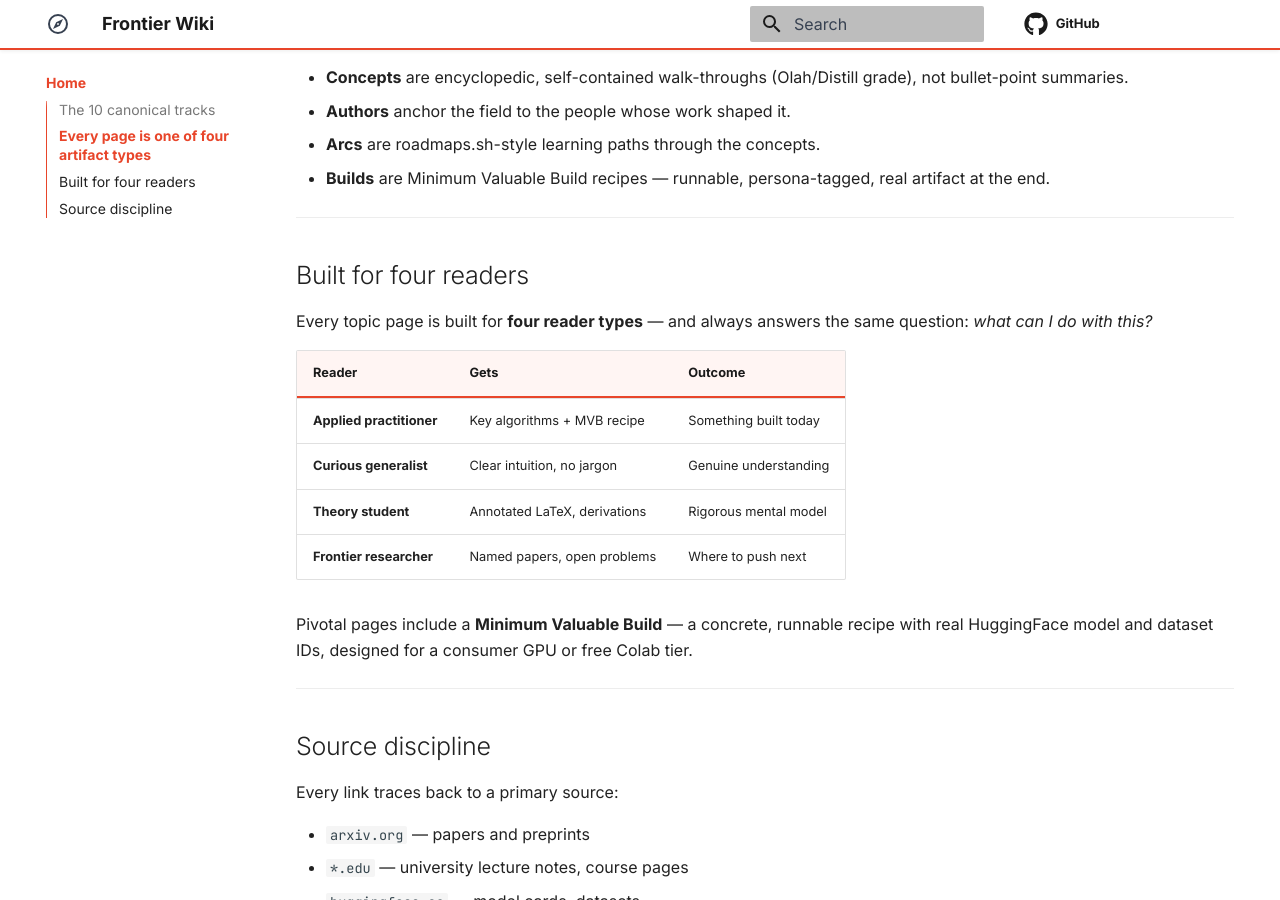
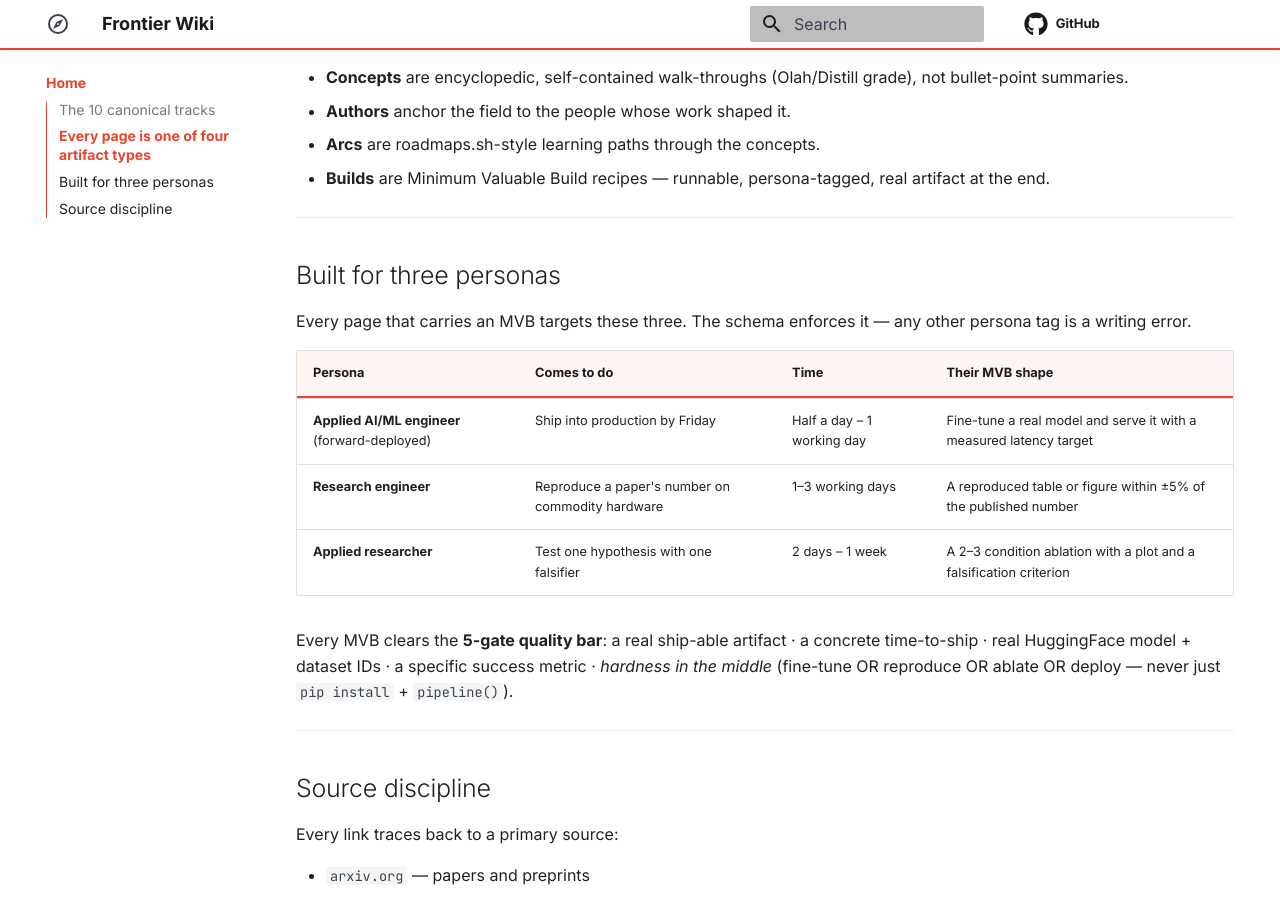
Before and after one commit to prabakaranc98/FAIRE, an MkDocs documentation site: the page built from docs/index.md, in a window 1280 px wide and 900 px high, scrolled down 3343 px. Built offline with MkDocs 1.6.1 and Material for MkDocs 9.7.7, drawn with Linux system fonts in a browser that asks for light colours; comment, search, counter and statistics services are not loaded.

Commit message:
docs(user-facing): align README + index + sense + structure-v2 with current schema
The wiki body kept old framing — 15 tracks, 6-persona MVB block,
arcs-at-docs/arcs — even though the actual system is 10 canonical
tracks, 3 personas, and arcs live under docs/curriculum/core/<track>/arcs/.
Fixing the user-visible docs so they match what the code and the live
site actually do.

README.md
  - "15 tracks" → "10 canonical AI tracks", arc path updated to v2 layout.
  - "6-persona MVB model" → "3-persona MVB model": applied-ai-engineer
    (forward-deployed), research-engineer, applied-researcher. Each
    persona's MVB shape spelled out with time + compute + artifact.
  - New "Where the system is right now" block near the top: 71 pages,
    10 auto-seeded stubs, 6 retrospective cycles, three-layer
    hallucination defense, 8-critic panel, knockout selector, $0.18/page,
    cardinality caps. Links to the live wiki + latest retro + architecture.
  - Drops the "SENSIBLE · VALUABLE · FEASIBLE" line about MVB quality
    bar — replaced by the 5-gate quality bar in agents/SCHEMA.md, which
    the reviewer now enforces.

docs/index.md
  - "Built for four readers" panel (the old applied-practitioner /
    curious-generalist / theory-student / frontier-researcher table)
    replaced by "Built for three personas" using the canonical 3 with
    time-to-ship and MVB shape per persona. Names the 5-gate quality
    bar inline.

docs/system/sense.md
  - "15 tracks (10 canonical + 5 extensions)" → 10 canonical (per
    pracha.me/curriculum). v2 arc/step paths corrected.
  - MVB-per-page guidance: "up to 6 MVB variants" → "1-3 MVB variants,
    one per persona that has something distinct to do."

docs/system/structure-v2.md
  - mvb_personas frontmatter example updated to the canonical 3.
  - "What stays the same" — the 4-reader list updated to point at the
    new canonical set in agents/SCHEMA.md (with the 2026-05-27 date).

Co-Authored-By: Claude Opus 4.7 (1M context) <noreply@anthropic.com>

```diff
--- a/docs/index.md
+++ b/docs/index.md
@@ -40,18 +40,17 @@ Each subject converges on the same shape — **concepts**, **authors**, **arcs**
 
 ---
 
-## Built for four readers
+## Built for three personas
 
-Every topic page is built for **four reader types** — and always answers the same question: *what can I do with this?*
+Every page that carries an MVB targets these three. The schema enforces it — any other persona tag is a writing error.
 
-| Reader | Gets | Outcome |
-|---|---|---|
-| **Applied practitioner** | Key algorithms + MVB recipe | Something built today |
-| **Curious generalist** | Clear intuition, no jargon | Genuine understanding |
-| **Theory student** | Annotated LaTeX, derivations | Rigorous mental model |
-| **Frontier researcher** | Named papers, open problems | Where to push next |
+| Persona | Comes to do | Time | Their MVB shape |
+|---|---|---|---|
+| **Applied AI/ML engineer** (forward-deployed) | Ship into production by Friday | Half a day – 1 working day | Fine-tune a real model and serve it with a measured latency target |
+| **Research engineer** | Reproduce a paper's number on commodity hardware | 1–3 working days | A reproduced table or figure within ±5% of the published number |
+| **Applied researcher** | Test one hypothesis with one falsifier | 2 days – 1 week | A 2–3 condition ablation with a plot and a falsification criterion |
 
-Pivotal pages include a **Minimum Valuable Build** — a concrete, runnable recipe with real HuggingFace model and dataset IDs, designed for a consumer GPU or free Colab tier.
+Every MVB clears the **5-gate quality bar**: a real ship-able artifact · a concrete time-to-ship · real HuggingFace model + dataset IDs · a specific success metric · *hardness in the middle* (fine-tune OR reproduce OR ablate OR deploy — never just `pip install` + `pipeline()`).
 
 ---
 
```
Also changed, not shown: README.md (+29 -25 lines), docs/system/sense.md (+5 -5 lines), docs/system/structure-v2.md (+2 -2 lines).
